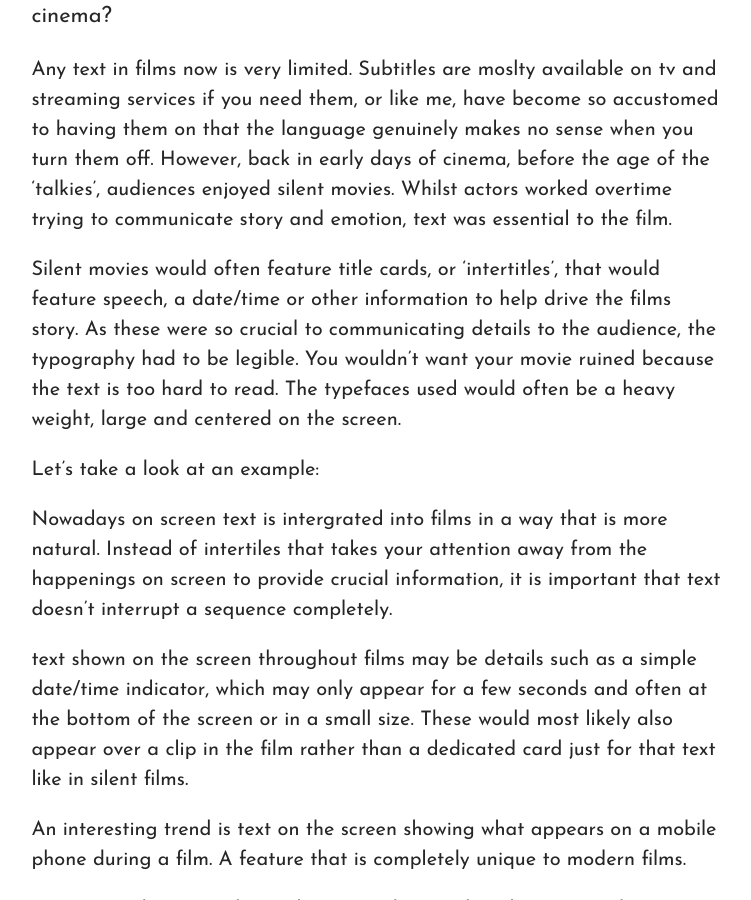
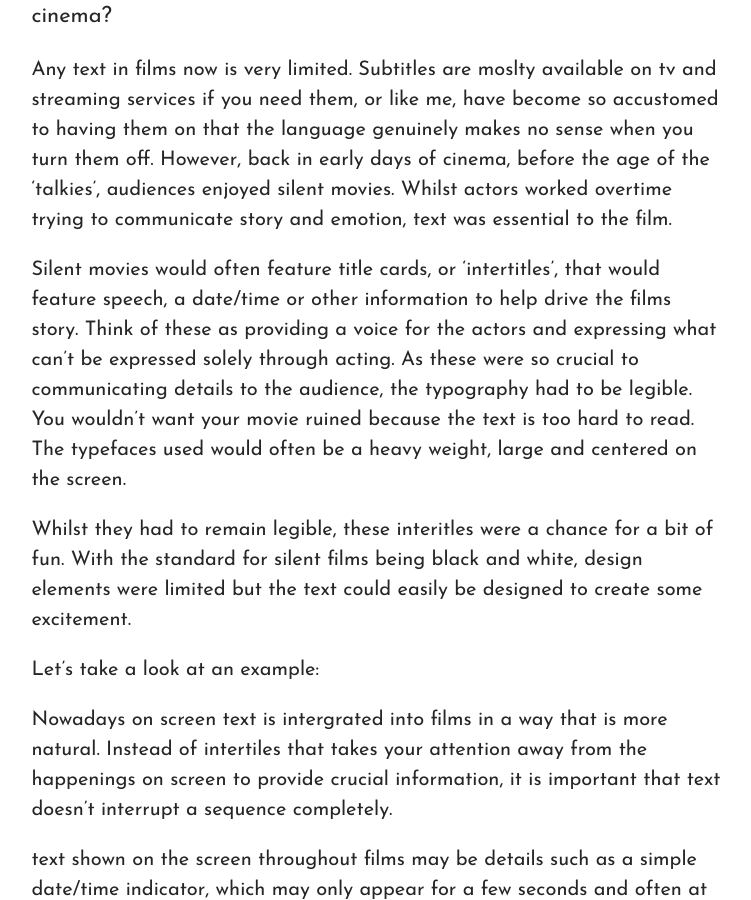
Before and after one commit to laurenlouisap/typography, a Jekyll site: the page built from _posts/2021-10-06-lets-go-back-in-time.md, in a window 1280 px wide and 900 px high, scrolled down 452 px. Shown: the whole window, without its empty margins (263-1014 px from the left). Built offline with Jekyll 4.4.1, drawn with Linux system fonts in a browser that asks for light colours; some web fonts are replaced.

Commit message:
Update Post “2021-10-06-lets-go-back-in-time”

```diff
--- a/_posts/2021-10-06-lets-go-back-in-time.md
+++ b/_posts/2021-10-06-lets-go-back-in-time.md
@@ -15,7 +15,11 @@ Typography in movies has evolved over the years as movies are made at a more rap
 
 Any text in films now is very limited. Subtitles are moslty available on tv and streaming services if you need them, or like me, have become so accustomed to having them on that the language genuinely makes no sense when you turn them off. However, back in early days of cinema, before the age of the 'talkies', audiences enjoyed silent movies. Whilst actors worked overtime trying to communicate story and emotion, text was essential to the film.
 
-Silent movies would often feature title cards, or 'intertitles', that would feature speech, a date/time or other information to help drive the films story. As these were so crucial to communicating details to the audience, the typography had to be legible. You wouldn't want your movie ruined because the text is too hard to read. The typefaces used would often be a heavy weight, large and centered on the screen.
+Silent movies would often feature title cards, or 'intertitles', that would feature speech, a date/time or other information to help drive the films story. Think of these as providing a voice for the actors and expressing what can't be expressed solely through acting. As these were so crucial to communicating details to the audience, the typography had to be legible. You wouldn't want your movie ruined because the text is too hard to read. The typefaces used would often be a heavy weight, large and centered on the screen.
+
+Whilst they had to remain legible, these interitles were a chance for a bit of fun. With the standard for silent films being black and white, design elements were limited but the text could easily be designed to create some excitement.
+
+
 
 Let's take a look at an example:
 
```
